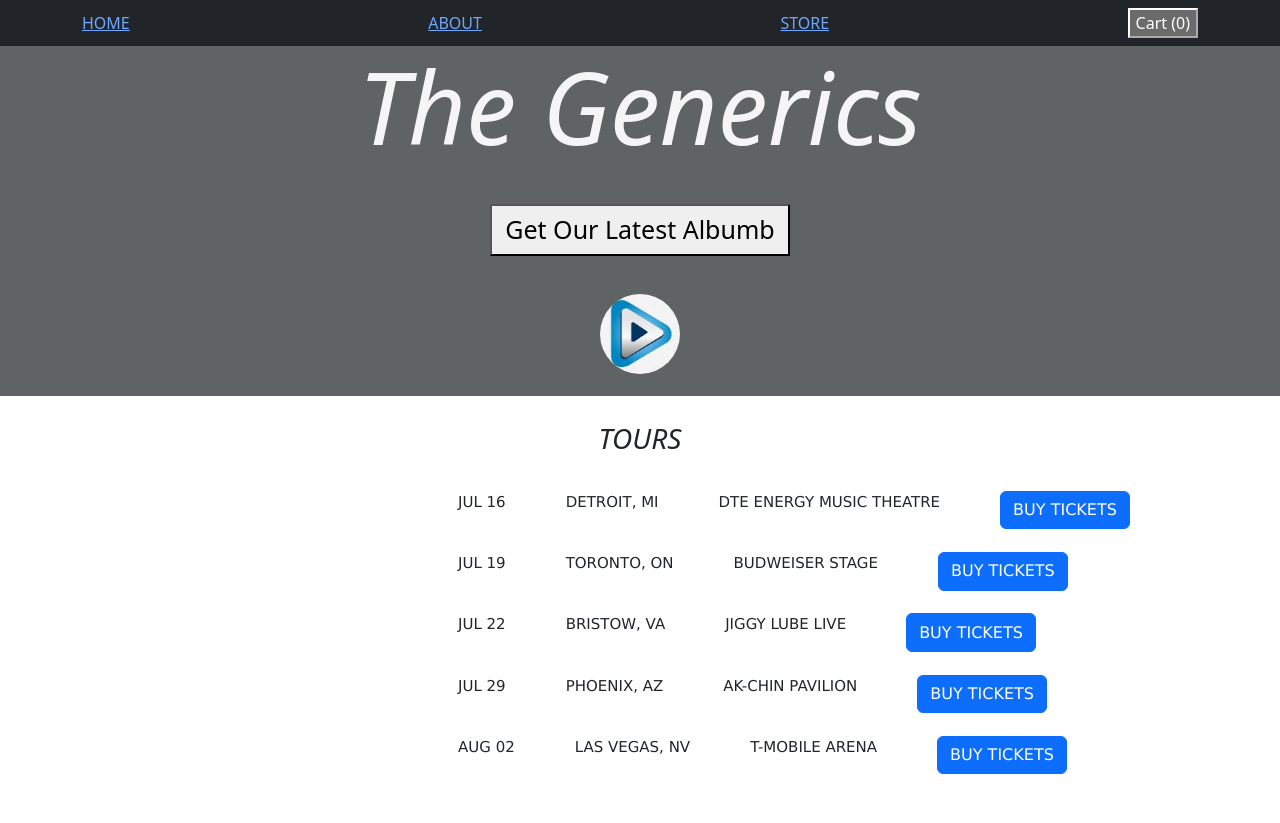
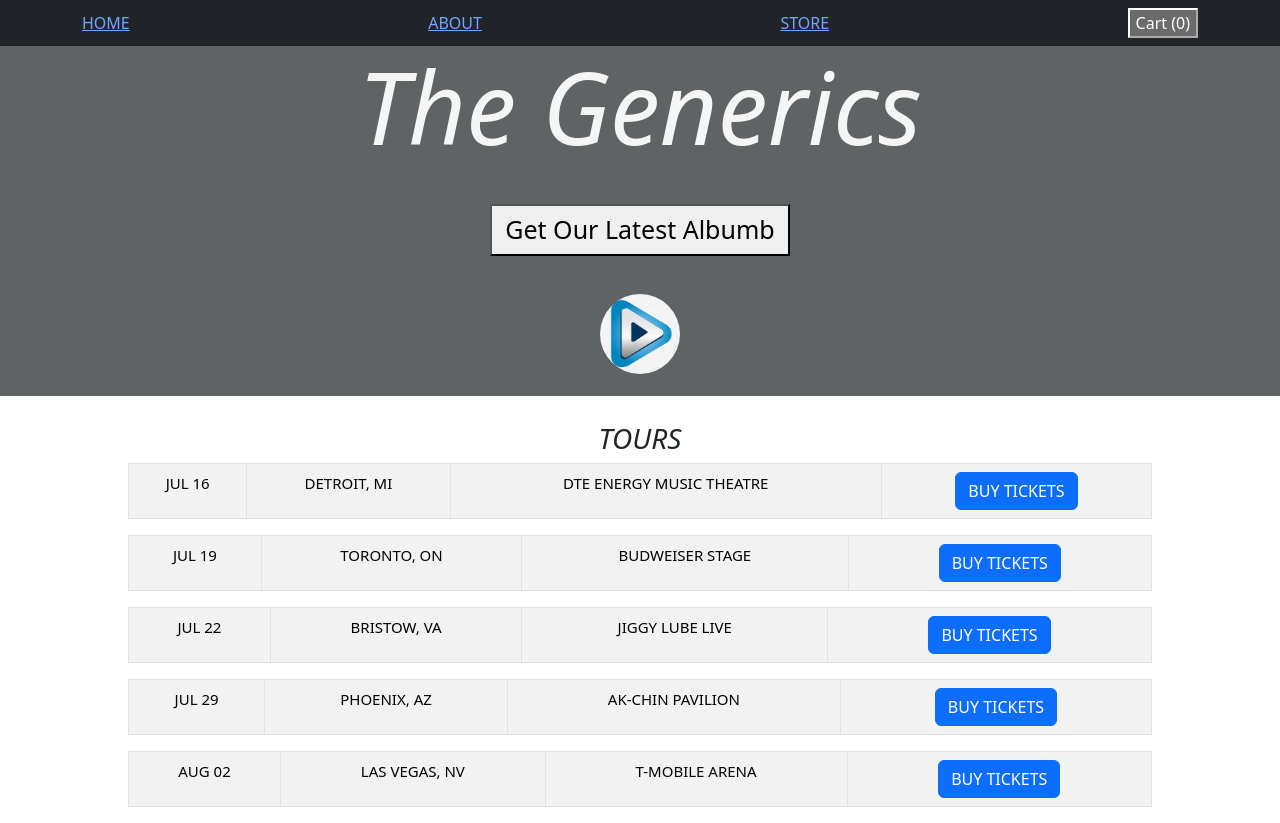
Before and after one commit to Rajatsoni5/theecom, a React (Create React App) app: page / in a window 1280 px wide. Before the commit the page ends 800 px from the top, so only its background shows below. Built offline with nearby package versions, Linux system fonts and the light colour scheme.

Commit message:
home page updated with table and CSS

```diff
--- a/package.json
+++ b/package.json
@@ -10,6 +10,7 @@
     "react": "^18.3.1",
     "react-bootstrap": "^2.10.5",
     "react-dom": "^18.3.1",
+    "react-icons": "^5.3.0",
     "react-router-dom": "^6.27.0",
     "react-scripts": "5.0.1",
     "web-vitals": "^2.1.4"
--- a/src/components/Home.css
+++ b/src/components/Home.css
@@ -25,14 +25,10 @@
 .tour_box h3 {
     font-style: italic;
     padding-top: 2%;
-    padding-bottom: 2%;
 }
 .tour_container{
-    display: flex;
-    gap: 60px;
     font-size: 15px;
-    padding: 0% 0% 1% 35%;
-    font-family: 'Lucida Sans', 'Lucida Sans Regular', 'Lucida Grande', 'Lucida Sans Unicode', Geneva, Verdana, sans-serif;
-    margin: 10px;
+    margin: 0% 10%;
+
 
 }
--- a/src/components/Home.jsx
+++ b/src/components/Home.jsx
@@ -1,6 +1,7 @@
 import React from 'react';
 import "./Home.css";
 import Button from 'react-bootstrap/Button';
+import Table from "react-bootstrap/Table";
 
 import Play from "../Assets/play_image.jpeg"
 function Home() {
@@ -39,11 +40,16 @@
         <h3>TOURS</h3>
         {TourData.map((tour,index) => (
             <div key={index} className='tour_container'>
-                <p>{tour.date}</p>
-                <p>{tour.area}</p>
-                <p>{tour.location}</p>
-                <Button variant="primary">BUY TICKETS</Button>
-                <hr/>
+                <Table striped bordered hover>
+                <tbody>
+                    <tr>
+                    <td>{tour.date}</td>
+                    <td>{tour.area}</td>
+                    <td>{tour.location}</td>
+                    <td><Button variant="primary">BUY TICKETS</Button></td>
+                    </tr>
+                </tbody>
+                </Table>
             </div>
         ))}
     </div>
```
Also changed, not shown: 1 other file (tests, documents, lock files or other folders).
